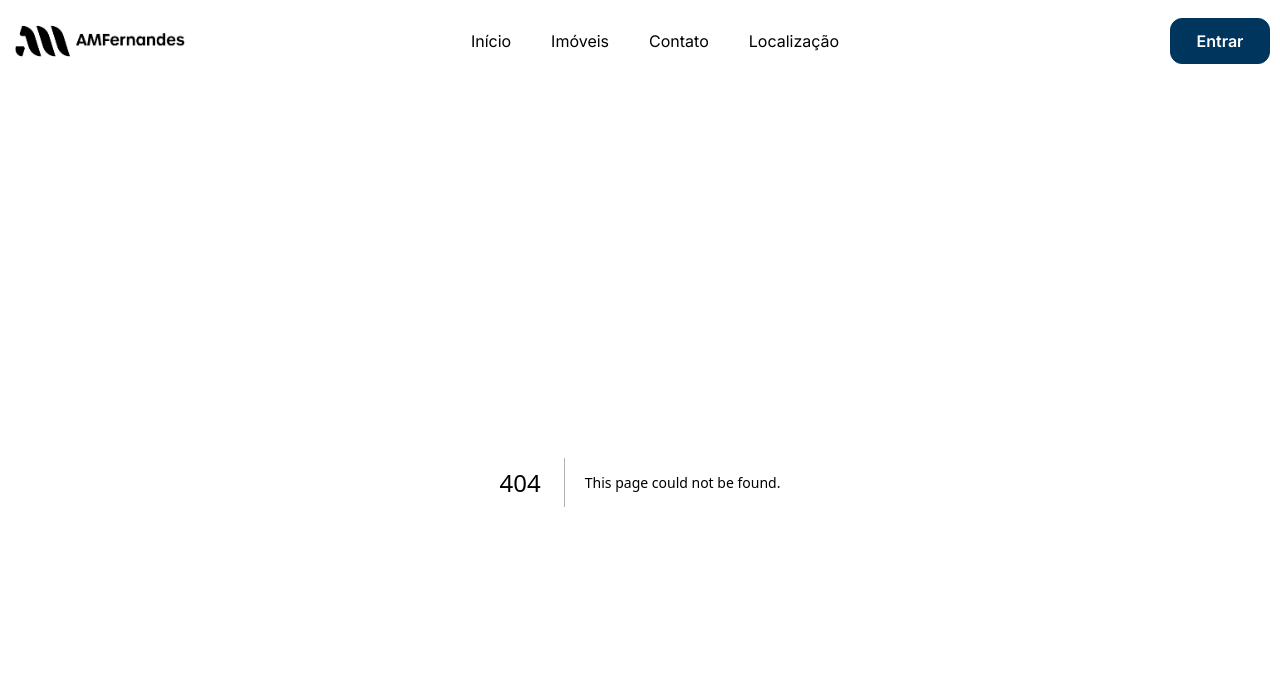
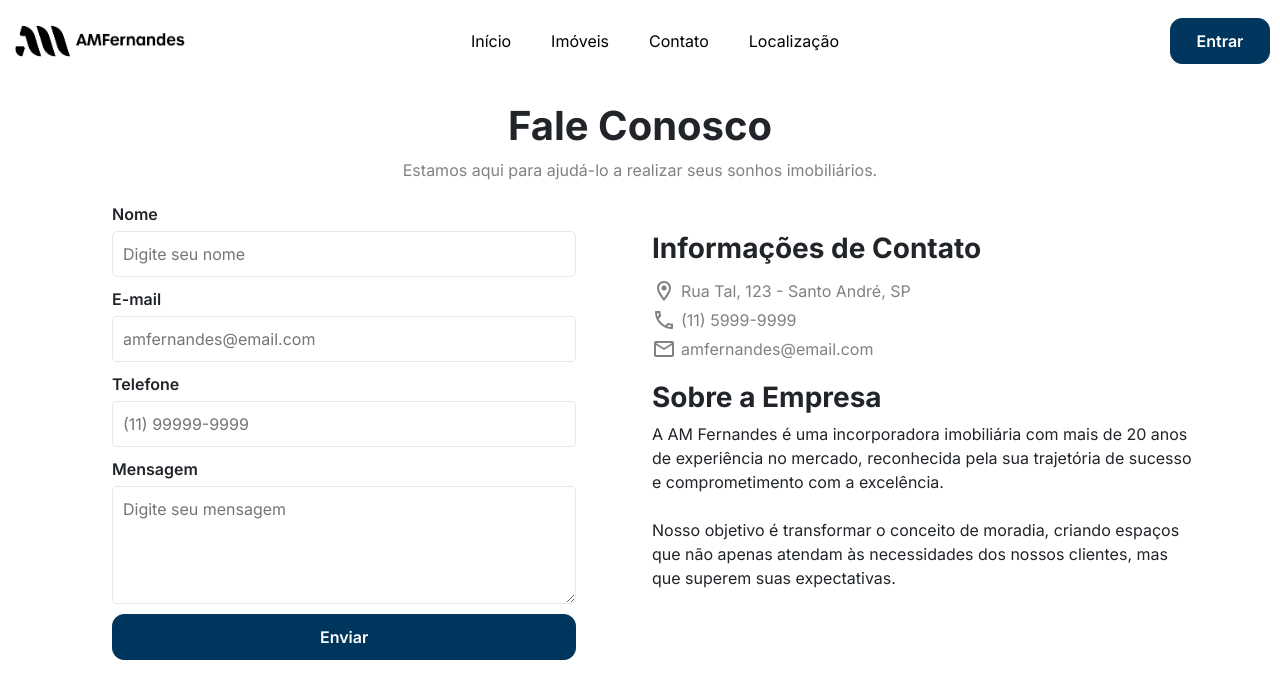
Before and after one commit to itseriqq/desafio-am-fernandes, a Next.js app: page /contato in a window 1280 px wide. Before the commit this address had no page. Shown: the top 698 px of the page. Built offline with nearby package versions, Linux system fonts and the light colour scheme.

Commit message:
Created contact page and contact form

```diff
--- a/src/app/auth/page.jsx
+++ b/src/app/auth/page.jsx
@@ -35,7 +35,7 @@ const AuthPage = () => {
                         <div className={styles.input}>
                             <label htmlFor="senha">Senha</label>
                             <input
-                                type="text"
+                                type="password"
                                 name="senha"
                                 id="senha"
                                 placeholder="Sua senha"
--- a/src/app/components/Navbar/Navbar.jsx
+++ b/src/app/components/Navbar/Navbar.jsx
@@ -25,7 +25,7 @@ const Navbar = () => {
             <div className={styles.navItens} id="">
                 <Link href='/' className={`${styles.linkNav} ${styles.dNoneLg}`}>Início</Link>
                 <Link href='/imoveis' className={`${styles.linkNav} ${styles.dNoneLg}`}>Imóveis</Link>
-                <Link href='#' className={`${styles.linkNav} ${styles.dNoneLg}`}>Contato</Link>
+                <Link href='/contato' className={`${styles.linkNav} ${styles.dNoneLg}`}>Contato</Link>
                 <Link href='#' className={`${styles.linkNav} ${styles.dNoneLg}`}>Localização</Link>
             </div>
             <Link href='/auth' className={`botaoLink ${styles.dNoneLg}`}>Entrar</Link>
--- /dev/null
+++ b/src/app/contato/contato.module.css
@@ -0,0 +1,110 @@
+.header {
+    display: flex;
+    align-items: center;
+    justify-content: center;
+    flex-direction: column;
+    margin-top: 20px;
+    margin-bottom: 20px;
+}
+
+.header h1 {
+    font-weight: 700;
+}
+
+.header span {
+    color: rgb(129,129,129);
+}
+
+.form {
+    display: flex;
+    flex-direction: column;
+    gap: 10px;
+    margin-bottom: 30px;
+}
+
+.input {
+    display: flex;
+    align-items: flex-start;
+    flex-direction: column;
+    padding-left: 30px;
+}
+
+.input label {
+    font-weight: 600;
+}
+
+.input input, .input textarea {
+    width: 90%;
+    margin-top: 5px;
+    padding: 10px;
+    border: 1px solid #e8e8e8;
+    border-radius: 5px;
+}
+
+.input input:focus, .input textarea:focus {
+    outline: none;
+}
+
+.informacoes {
+    display: flex;
+    justify-content: center;
+    flex-direction: column;
+    gap: 20px;
+    margin-top: 30px;
+}
+
+.divBotao {
+    display: flex;
+    flex-direction: column;
+    padding-left: 30px;
+}
+
+.divBotao .botao {
+    cursor: pointer;
+    padding-top: 10px;
+    padding-bottom: 10px;
+    width: 90%;
+    /* color: rgb(49, 49, 49); */
+    color: white;
+    /* margin: 10px; */
+    border: 1px solid #00355E;
+    border-radius: 12px;
+    background-color: #00355E;
+    font-weight: 600;
+}
+
+.divBotao .botao:hover {
+    transition: .2s ease-in-out;
+    color: rgb(0, 0, 0);
+    background-color: rgb(245, 245, 245);
+    border: 1px solid #00233E;
+}
+
+.infoContato {
+    display: flex;
+    flex-direction: column;
+    align-items: flex-start;
+    gap: 5px;
+}
+
+.infoContato h1, .infoLocal h1 {
+    font-size: 28px;
+    font-weight: 700;
+}
+
+.infoContato .item {
+    display: flex;
+    align-items: center;
+    gap: 5px;
+    color: rgb(129,129,129);
+}
+
+@media (max-width: 992px){
+    .header span {
+        text-align: center;
+    }
+
+    .informacoes {
+        margin-top: 30px;
+    }
+}
--- /dev/null
+++ b/src/app/contato/page.jsx
@@ -0,0 +1,111 @@
+import React from 'react'
+import styles from "./contato.module.css"
+import LocationOnOutlinedIcon from '@mui/icons-material/LocationOnOutlined';
+import EmailOutlinedIcon from '@mui/icons-material/EmailOutlined';
+import LocalPhoneOutlinedIcon from '@mui/icons-material/LocalPhoneOutlined';
+
+const ContatoPage = () => {
+  return (
+    <div className="container">
+
+      {/* inicio header */}
+      <div className="row">
+        <div className={`col-12 ${styles.header}`}>
+          <h1>Fale Conosco</h1>
+          <span>Estamos aqui para ajudá-lo a realizar seus sonhos imobiliários.</span>
+        </div>
+      </div>
+      {/* fim header */}
+
+      <div className="row">
+
+        {/* inicio col form */}
+        <div className={`col-md-12 col-lg-6 ${styles.form}`}>
+          <div className={styles.input}>
+            <label htmlFor="nome">Nome</label>
+            <input
+              type="password"
+              name="nome"
+              id="nome"
+              placeholder="Digite seu nome"
+            />
+          </div>
+
+          <div className={styles.input}>
+            <label htmlFor="nome">E-mail</label>
+            <input
+              type="text"
+              name="email"
+              id="email"
+              placeholder="amfernandes@email.com"
+            />
+          </div>
+
+          <div className={styles.input}>
+            <label htmlFor="telefone">Telefone</label>
+            <input
+              type="text"
+              name="telefone"
+              id="telefone"
+              placeholder="(11) 99999-9999"
+            />
+          </div>
+
+          <div className={styles.input}>
+            <label htmlFor="mensagem">Mensagem</label>
+            <textarea
+              name="mensagem"
+              id="mensagem"
+              placeholder="Digite seu mensagem"
+              rows="4"
+              cols="30"
+            />
+          </div>
+
+          <div className={styles.divBotao}>
+            <button className={`${styles.botao}`}>Enviar</button>
+          </div>
+
+        </div>
+        {/* fim col form */}
+
+        <div className="col-md-12 col-lg-6">
+          {/* inicio div informacoes */}
+          <div className={styles.informacoes}>
+
+            <div className={styles.infoContato}>
+              <h1>Informações de Contato</h1>
+              <div className={styles.item}>
+                <LocationOnOutlinedIcon />
+                <span>Rua Tal, 123 - Santo André, SP</span>
+              </div>
+              <div className={styles.item}>
+                <LocalPhoneOutlinedIcon />
+                <span>(11) 5999-9999</span>
+              </div>
+              <div className={styles.item}>
+                <EmailOutlinedIcon />
+                <span>amfernandes@email.com</span>
+              </div>
+            </div>
+            <div className={styles.infoLocal}>
+              <h1>Sobre a Empresa</h1>
+              <span>A AM Fernandes é uma incorporadora imobiliária com mais de 20 anos de experiência no mercado, reconhecida pela sua trajetória de sucesso e comprometimento com a excelência.</span>
+              <br />
+              <br />
+              <p>Nosso objetivo é transformar o conceito de moradia, criando espaços que não apenas atendam às necessidades dos nossos clientes, mas que superem suas expectativas.</p>
+            </div>
+
+          </div>
+
+          {/* fim div informacoes */}
+
+        </div>
+      </div>
+
+
+    </div>
+  )
+}
+
+export default ContatoPage
```
